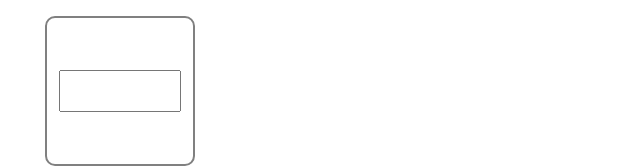
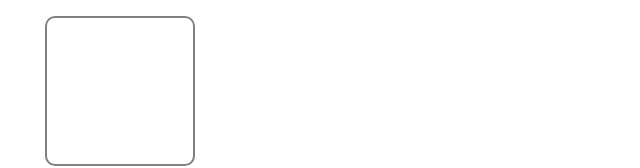
Before and after one commit to Rusl10/tasks-board, a React (Vite) app: page / in a window 1280 px wide. Shown: the part 271-439 px from the top of the page, without its empty margins (0-640 px from the left). Built offline with nearby package versions, Linux system fonts and the light colour scheme.

Commit message:
added input focus only if we doubleclicked the card area; removed extra textarea styles

```diff
--- a/src/components/Card.css
+++ b/src/components/Card.css
@@ -17,8 +17,14 @@
 }
 
 textarea {
-  width: 100%;
+  max-width: 100%;
+  border: none;
+  outline: none;
   overflow: hidden;
+  text-align: center;
   resize: none;
-  /* padding: 0; */
 }
+
+textarea:not(:focus) {
+  pointer-events: none;
+}
--- a/src/components/Card.tsx
+++ b/src/components/Card.tsx
@@ -13,7 +13,7 @@ import './Card.css';
 import { ICard } from '../types';
 import { registerCallback } from '../utils/sizeObserver';
 
-const MIN_TEXTAREA_HEIGHT = 32;
+const MIN_TEXTAREA_HEIGHT = 18;
 
 interface ICardProps {
   onRemoveCard: (id: string) => void;
@@ -114,6 +114,10 @@ export const Card = memo(
       setIsFocused(false);
     };
 
+    const handleDoubleClick = () => {
+      if (!textAreaRef.current) return;
+      textAreaRef.current.focus();
+    };
     const actualLeftCoords = tempCardData?.left || left;
     const actualTopCoords = tempCardData?.top || top;
     return (
@@ -127,9 +131,12 @@ export const Card = memo(
           e.preventDefault();
           onRemoveCard(id);
         }}
+        onDoubleClick={handleDoubleClick}
       >
         <textarea
-          onFocus={() => setIsFocused(true)}
+          onFocus={(e) => {
+            setIsFocused(true);
+          }}
           onMouseDown={(e) => {
             e.stopPropagation();
           }}
@@ -139,7 +146,9 @@ export const Card = memo(
           }}
           onBlur={handleTextAreaBlur}
           value={tempCardData.text}
-          style={{ minHeight: MIN_TEXTAREA_HEIGHT }}
+          style={{
+            minHeight: MIN_TEXTAREA_HEIGHT,
+          }}
           onChange={handleTextareaChange}
         ></textarea>
       </div>
```
